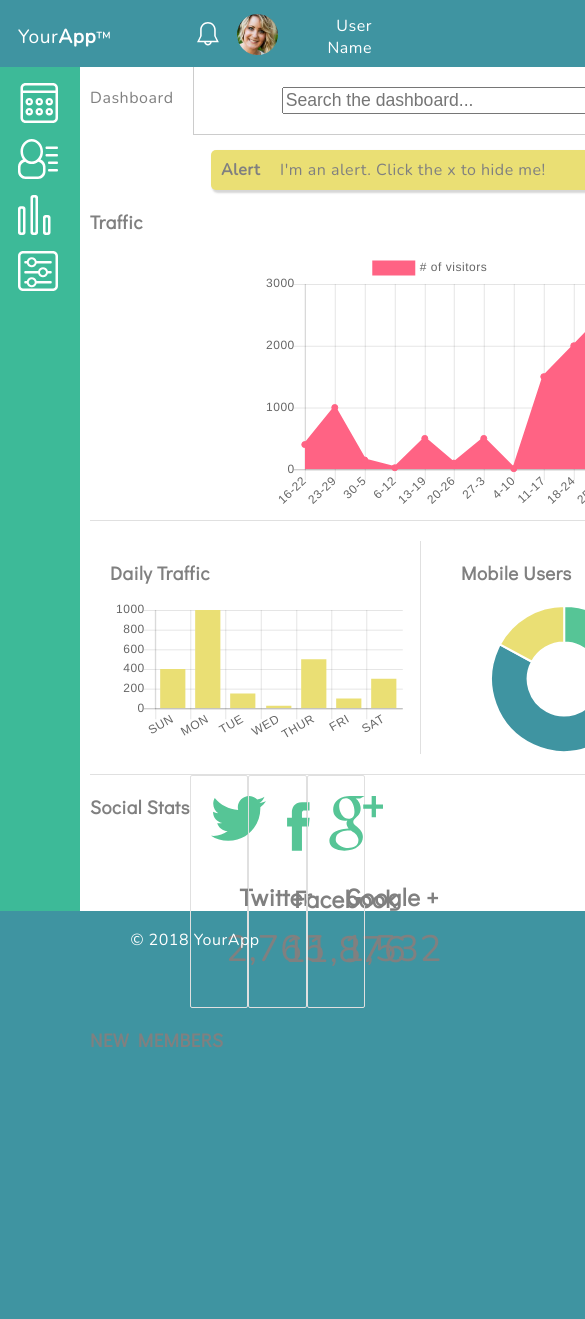
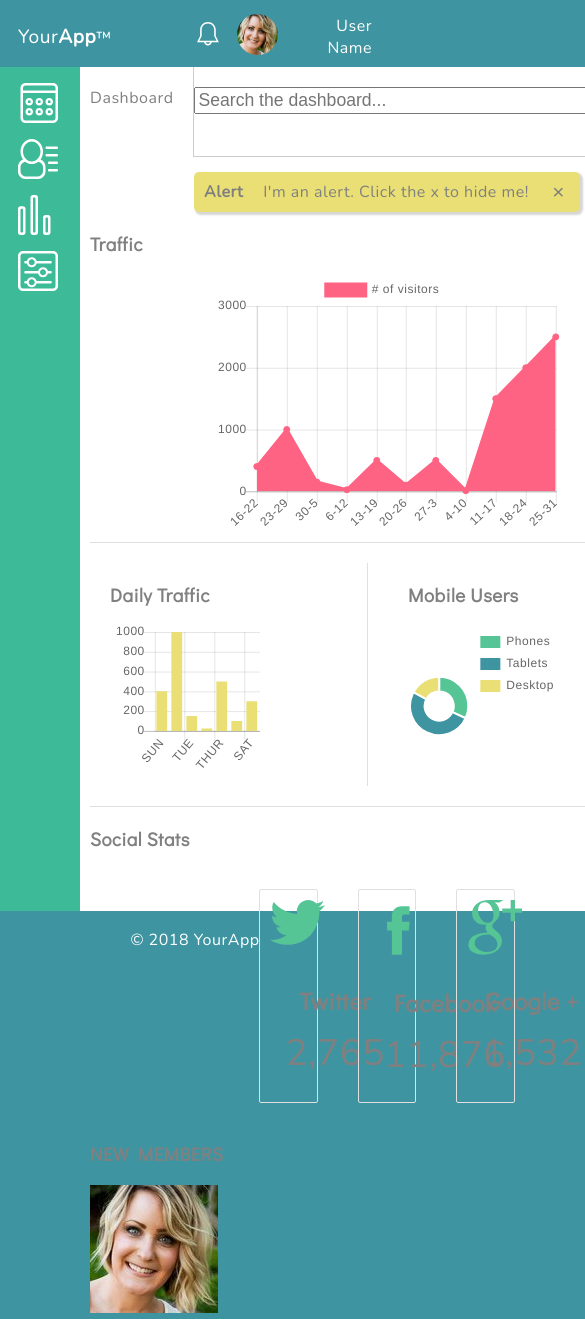
Before and after one commit to nicolepdev/techdegree-project-7, a plain HTML site: page index.html in a window 390 px wide. Shown: the top 1319 px of the page, 585 px wide, since content can reach past the window. Before the commit the page ends 1071 px from the top, so only its background shows below. Drawn offline with nearby package versions, Linux system fonts and the light colour scheme.

Commit message:
Troubleshooting issue of daily traffic div collapsing when new content is added

```diff
--- a/css/styles.css
+++ b/css/styles.css
@@ -81,6 +81,7 @@ body {
   background-color: #3f94a1;
 }
 .main {
+    display: flex;
     background-color: #fff;
     height: 100vh;
     padding: 10px;
@@ -114,13 +115,18 @@ body {
 .traffic-stats {
   display: flex;
   flex-direction: row;
+  align-items: center;
 }
 .daily-traffic, .mobile-users {
   margin: 20px;
   width: 50%;
 }
+.traffic-stats {
+  display: flex;
+}
 
 /* Navigation */
+
 .asideIcons {
   list-style-type: none;
   display: flex;
@@ -166,6 +172,9 @@ nav .bell {
 
 /* Traffic Stats */
 
+.traffic-container {
+  display: flex;
+}
 .traffic, .traffic-stats {
   border-bottom: 1px solid #E0E0E0;
 }
@@ -250,17 +259,22 @@ button {
 
 .social {
   display: flex;
+  flex-direction: column;
+  justify-content: space-between;
+  align-items: flex-start;
 }
 
 .social-container {
   display: flex;
   justify-content: space-around;
+  align-self: center;
 
 }
 .twitter, .facebook, .googleplus {
   border: 1px solid #E0E0E0;
   border-radius: 2px;
-  padding: 20px;
+  padding: 10px;
+  margin: 20px;
   width: 15vw;
   text-align: center;
 }
@@ -276,3 +290,23 @@ button {
 .social-stats {
   font-size: 1.5em;
 }
+
+/* Members */
+
+.members-wrapper {
+  display: flex;
+  flex-direction: column;
+}
+.memberPhoto {
+  width: 50px;
+  height: 50px;
+  border-radius: 50%;
+}
+.member {
+  display: flex;
+  padding: 10px;
+
+}
+.member p {
+  margin-left: auto;
+}
--- a/index.html
+++ b/index.html
@@ -8,7 +8,8 @@
   <link href="https://fonts.googleapis.com/css?family=Didact+Gothic|Nunito:300,400" rel="stylesheet">
   <link rel="stylesheet" href="/css/styles.css">
 </head>
-<header><div class="header">
+<header>
+  <div class="header">
   <nav class="menu">
   <ul class="headerNav-left">
     <li><span class="appName">Your<strong>App</strong></span><span class="trademark">&trade;</span></li></ul>
@@ -59,13 +60,13 @@
 <div class="traffic-stats">
   <div class="daily-traffic">
     <h3>Daily Traffic</h3>
-    <div class="daily-traffic-container">
+    <div class="daily-traffic-container" style="position: relative; height:160px; width: 40vw">
       <canvas id="daily-traffic-chart"></canvas>
     </div>
   </div>
   <div class="mobile-users">
     <h3>Mobile Users</h3>
-    <div class="mobile-user-container">
+    <div class="mobile-user-container" style="position: relative; height:160px; width: 40vw">
       <canvas id="mobile-user-chart"></canvas>
     </div>
   </div>
@@ -96,21 +97,17 @@
   </div>
 </div>
 </div>
-<div class="new-members">
+<div class="members">
   <h3>NEW MEMBERS</h3>
-  <div class="members-wrapper">
-  </div>
-
-<div class="recent-activity">
-
+  <img src="images/member-1.jpg" alt="Victoria Chambers">
 </div>
 
-</div>
-</div>
 </main>
-<footer><div class="footer">
+<footer>
+  <div class="footer">
 <p>&copy; 2018 YourApp</p>
-</div></footer>
+  </div>
+</footer>
 <script src="js/Chart.js"></script>
 <script src="js/jquery-3.3.1.min.js">
 
```
